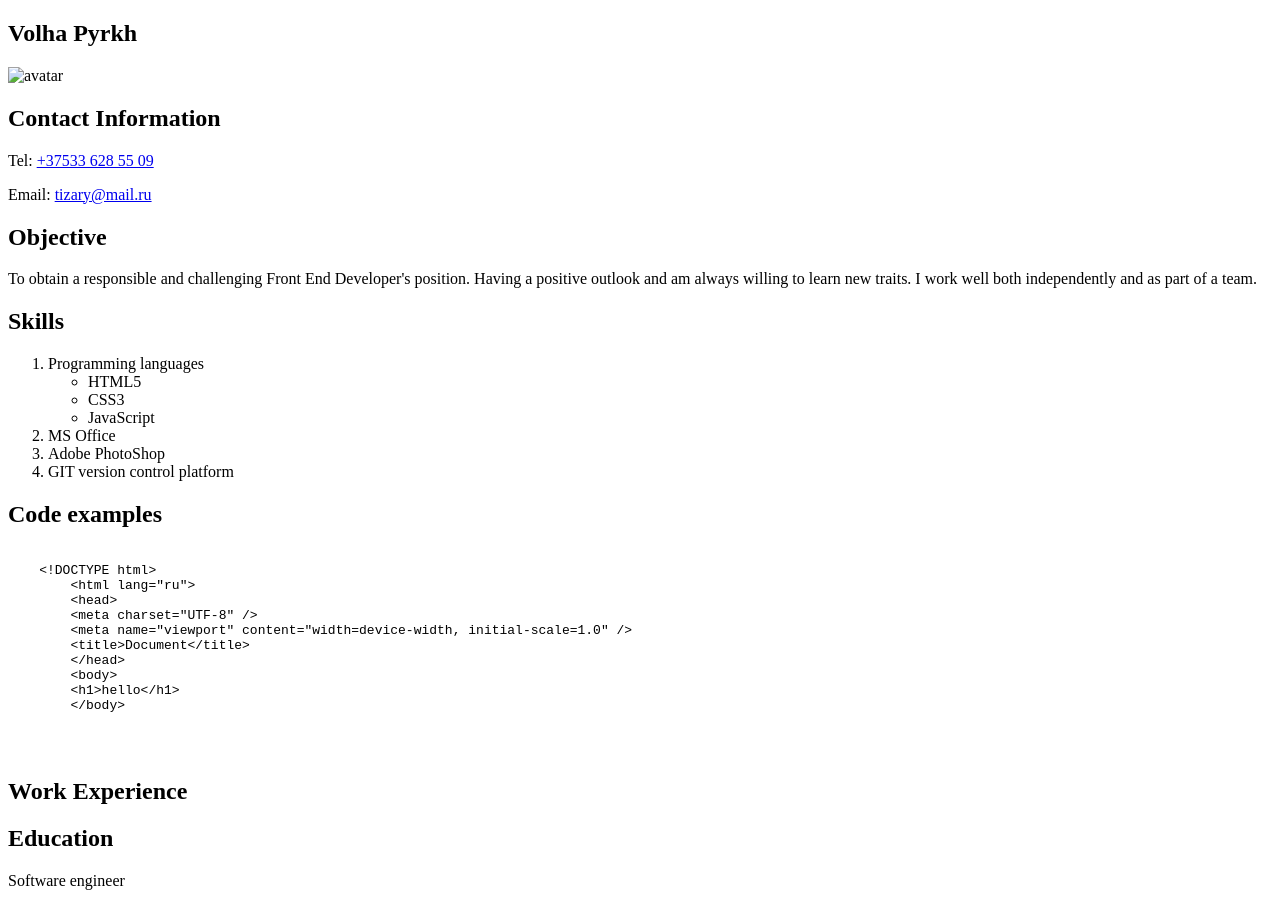
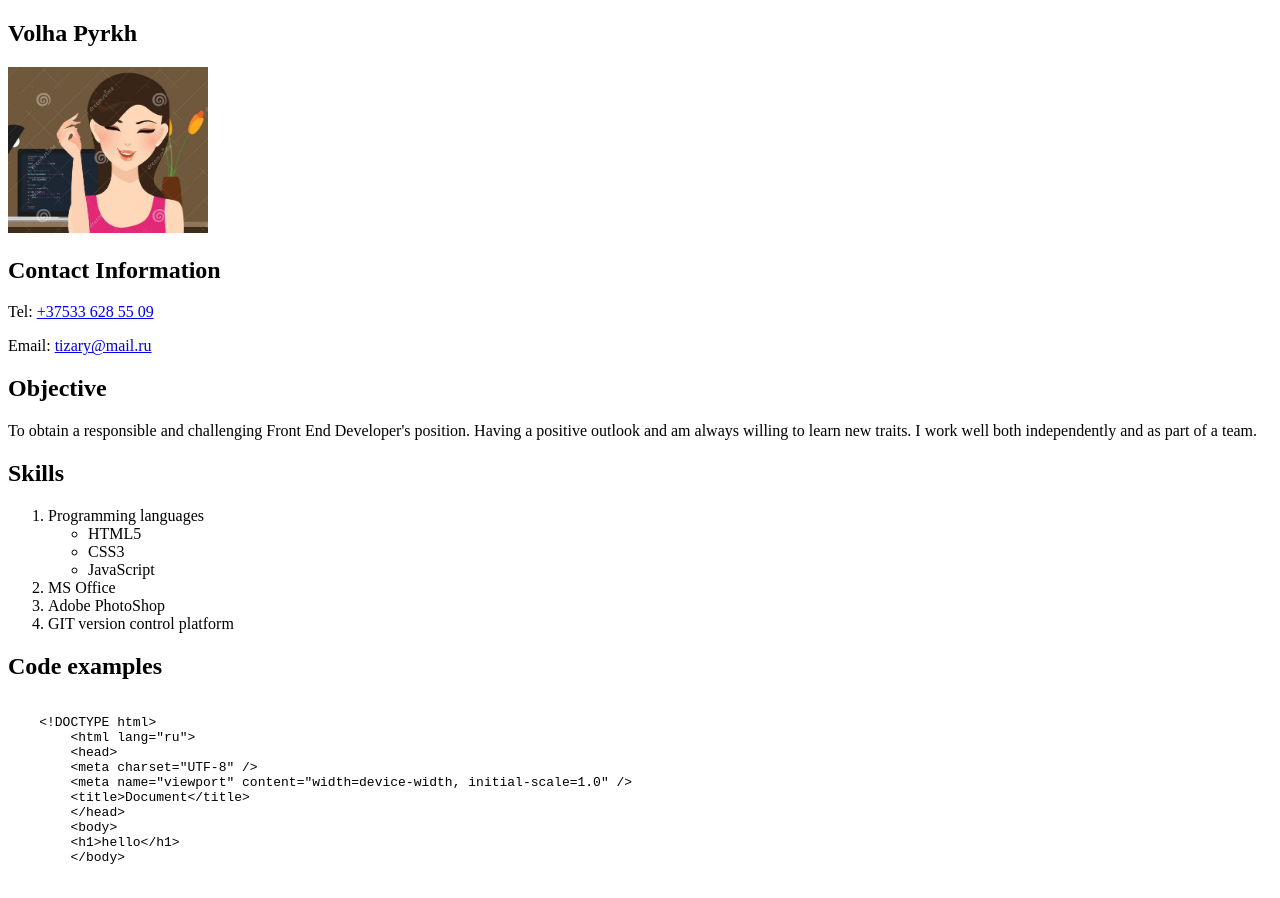
Before and after one commit to tizary/rsschool-cv, a plain HTML site: page index.html in a window 1280 px wide. Shown: the top 898 px of the page. Drawn offline with Linux system fonts and the light colour scheme.

Commit message:
feat: add avatar, create style.css

```diff
--- a/index.html
+++ b/index.html
@@ -8,7 +8,7 @@
 <body>
 <section class="name">
     <h1>Volha Pyrkh</h1>
-    <img src="img/" width="" height="" alt="avatar">
+    <img src="img/avatar.jpg" width="200" alt="avatar">
 </section>
 <section class="contact">
     <h2>Contact Information</h2>
```
Also changed, not shown: css/style.css (added), img/avatar.jpg (added).
